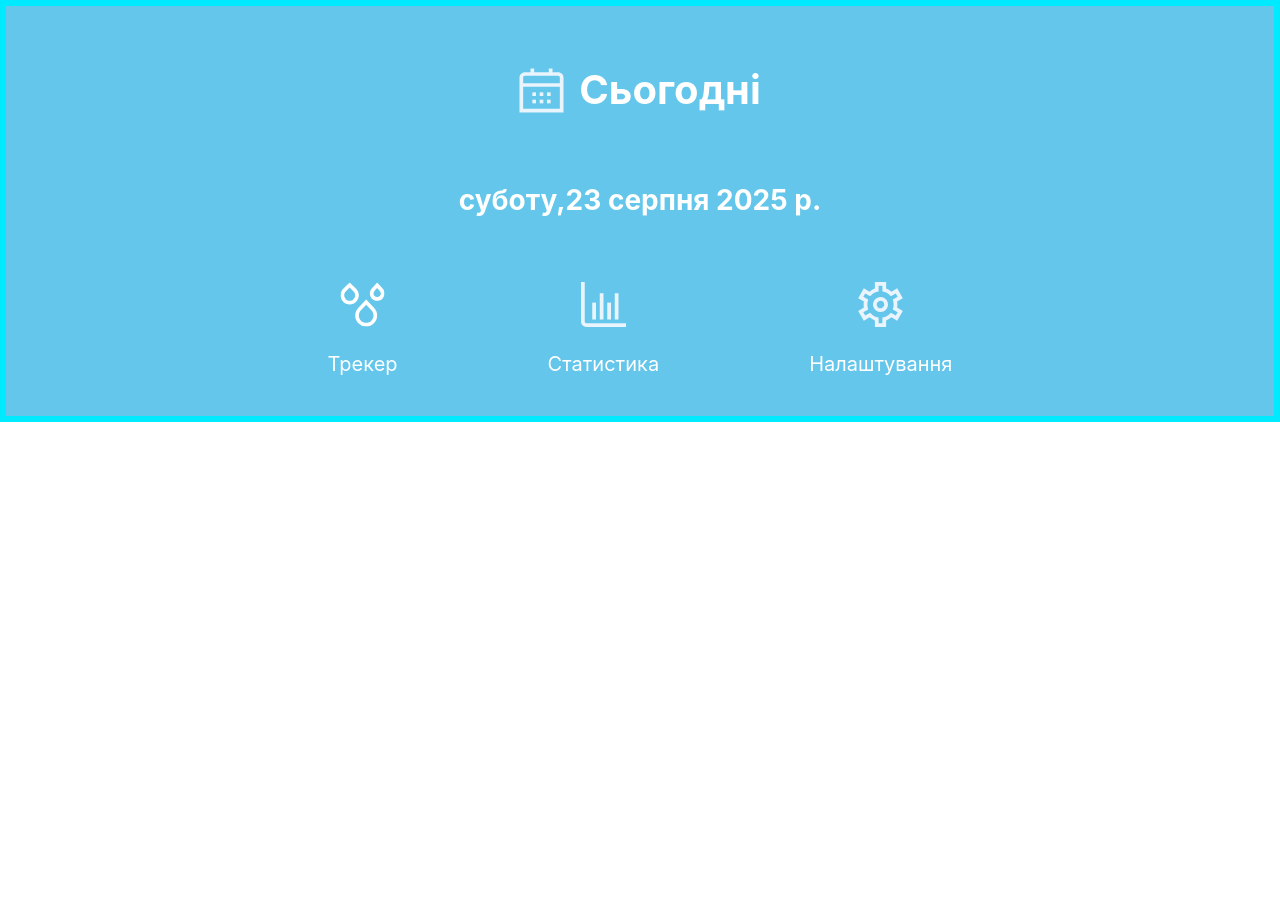
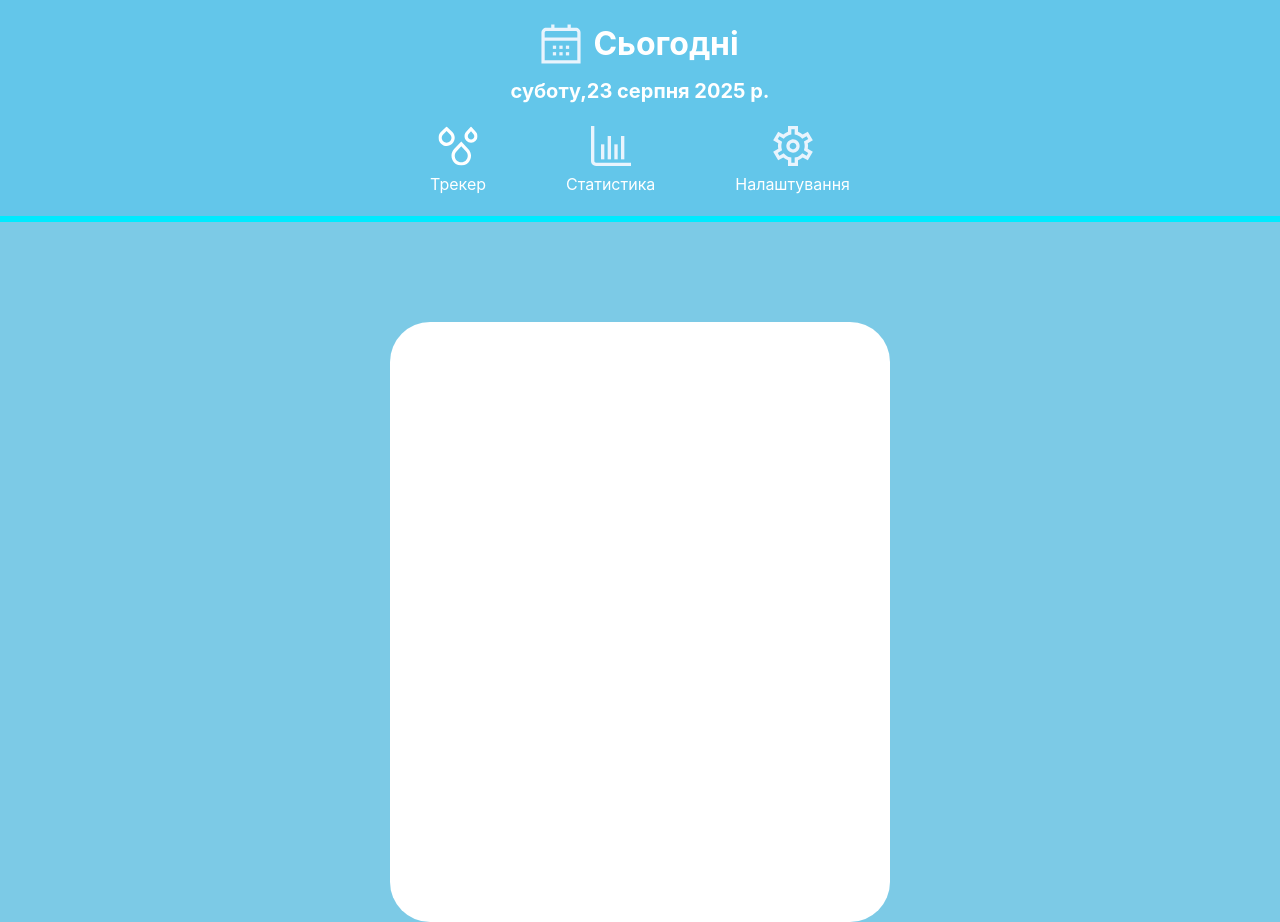
Before and after one commit to bucArtem/liquid_counter, a plain HTML site: page index.html in a window 1280 px wide. Before the commit the page ends 800 px from the top, so only its background shows below. Drawn offline with Linux system fonts and the light colour scheme.

Commit message:
added field for water

```diff
--- a/index.html
+++ b/index.html
@@ -34,5 +34,11 @@
 
 
     </div>
+
+    <main>
+
+        <div class="water-meter"></div>
+
+    </main>
 </body>
 </html>
--- a/style.css
+++ b/style.css
@@ -1,78 +1,110 @@
-body {
+* {
   margin: 0;
-  font-family: 'Inter', sans-serif;
+  padding: 0;
+  box-sizing: border-box;
 }
 
+body {
+  font-family: 'Inter', sans-serif;
+  background: #7CCAE6;
+  color: #fff;
+  line-height: 1.5;
+}
+
+/* === НАВБАР === */
 .nav-bar {
-  box-sizing: border-box;
   display: flex;
   flex-direction: column;
   justify-content: space-between;
   align-items: center;
 
   width: 100%;
-  height: 422px;
+  min-height: 120px;
   padding: 20px 40px;
 
   background: #63C6EA;
-  border: 6px solid #00EAFF;
+  border-bottom: 6px solid #00EAFF;
 }
 
-/* Верхня частина з датою */
+/* Дата та час */
 .date-time {
   display: flex;
   flex-direction: column;
   align-items: center;
-  gap: 0px;
-  color: #fff;
+  gap: 8px;
 }
 
 .date {
   display: flex;
-  flex-direction: row;
   align-items: center;
-  gap: 15px;
+  gap: 12px;
 }
 
 .calendar-icon {
-  width: 45px;
-  height: 45px;
+  width: 2.5rem;
+  height: 2.5rem;
 }
 
 .date-date {
   font-weight: 700;
-  font-size: 40px;
-  line-height: 48px;
+  font-size: 2rem;
 }
 
 .datee {
   font-weight: 700;
-  font-size: 28px;
-  line-height: 36px;
+  font-size: 1.25rem;
 }
 
-/* Нижні навігаційні іконки */
+/* Нижня навігація */
 .nav-items {
   display: flex;
-  flex-direction: row;
   justify-content: center;
-  gap: 150px;
+  flex-wrap: wrap;
+  gap: 80px;
+  margin-top: 20px;
 }
 
 .item {
   display: flex;
   flex-direction: column;
   align-items: center;
-  gap: 5px;
+  gap: 6px;
 }
 
 .icon-item {
-  width: 45px;
-  height: 45px;
+  width: 2.5rem;
+  height: 2.5rem;
 }
 
 .text-item {
-  font-weight: 400;
-  font-size: 20px;
-  color: #FFFFFF;
+  font-size: 1rem;
+  color: #fff;
 }
+
+/* === ОСНОВНИЙ КОНТЕНТ === */
+main {
+  margin-top: 100px;
+  display: flex;
+  align-items: center;
+  justify-content: center;
+  padding: 0 2rem;
+}
+
+/* Водомір (water-meter) */
+.water-meter {
+  display: flex;
+  flex-direction: column;
+  justify-content: center;
+  align-items: center;
+
+  width: 100%;
+  max-width: 500px;
+  height: 600px;
+
+  padding: 2rem;
+  gap: 2rem;
+
+  background: #ffffff;
+  border-radius: 40px;
+  color: #000;
+}
```
